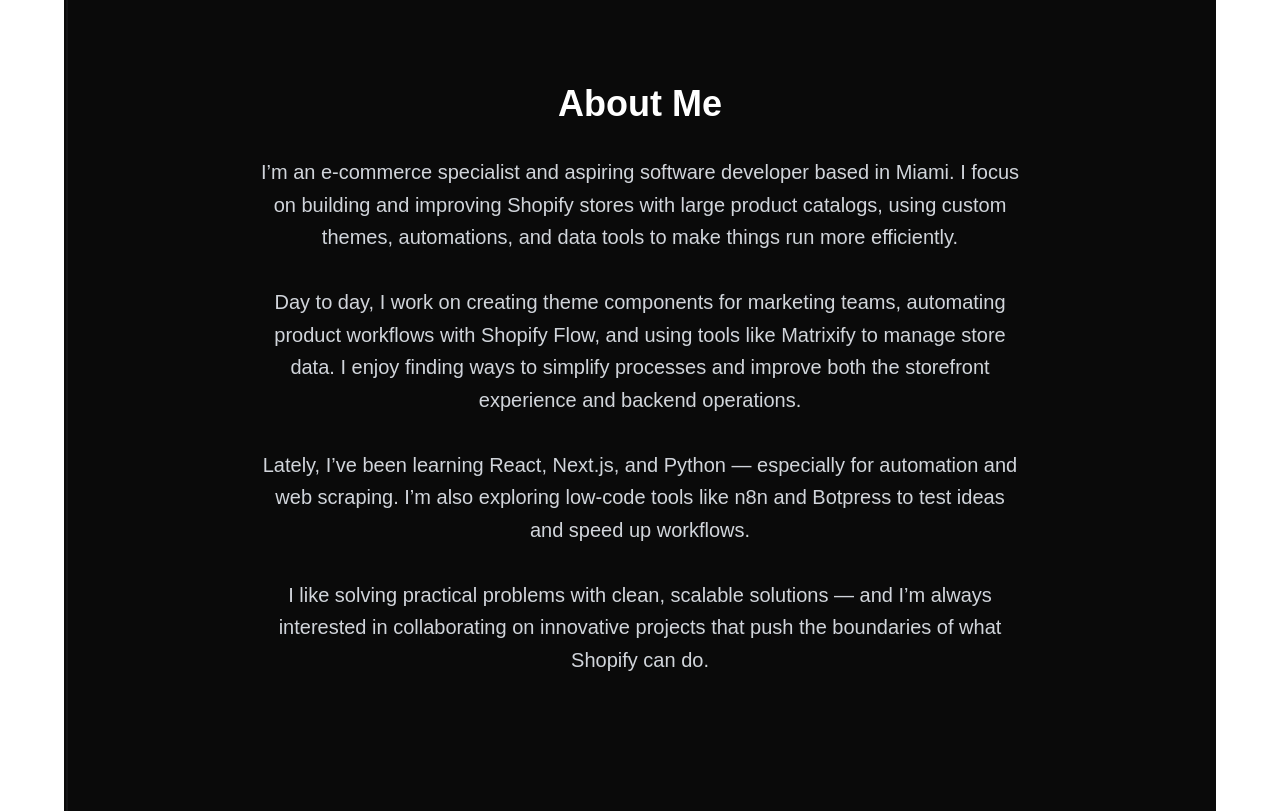
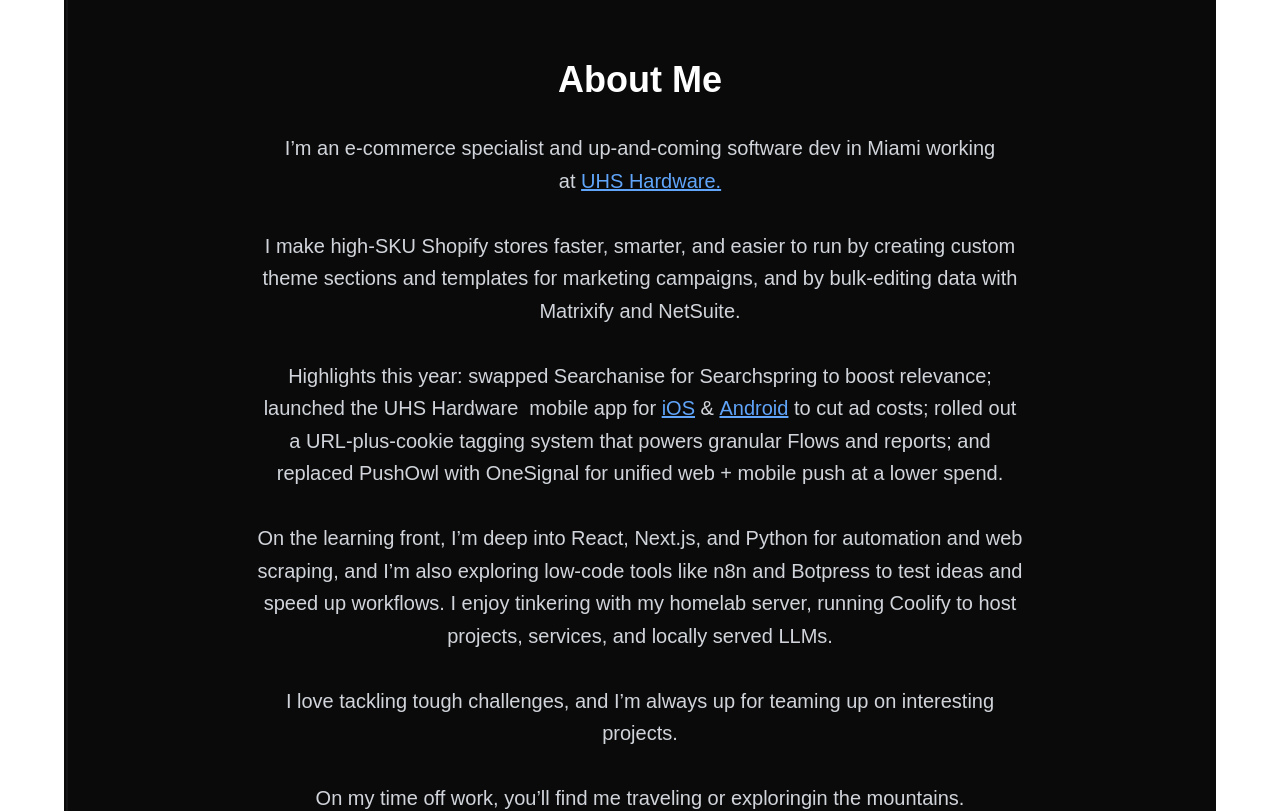
Before and after one commit to tn-py/tirsonavarro.dev, a Next.js app: page / in a window 1280 px wide. Shown: the part 820-1631 px from the top of the page. Built offline with nearby package versions, Linux system fonts and the light colour scheme.

Commit message:
updates to projects and about

```diff
--- a/src/components/About.tsx
+++ b/src/components/About.tsx
@@ -4,20 +4,71 @@
 
 export const About = () => {
   return (
-    <section id="about" className="w-full min-h-screen py-20 flex items-center justify-center px-8" style={{ backgroundColor: "#0a0a0a" }}>
+    <section
+      id="about"
+      className="w-full min-h-screen py-20 flex items-center justify-center px-8"
+      style={{ backgroundColor: "#0a0a0a" }}
+    >
       <div className="max-w-3xl mx-auto text-center">
-        <h2 className="text-4xl font-bold mb-8 text-center text-white">About Me</h2>
-
+        <h2 className="text-4xl font-bold mb-8 text-center text-white">
+          About Me
+        </h2>
 
         <p className="text-xl text-gray-300 leading-relaxed">
-  I’m an e-commerce specialist and aspiring software developer based in Miami. I focus on building and improving Shopify stores with large product catalogs, using custom themes, automations, and data tools to make things run more efficiently.<br /><br />
-  Day to day, I work on creating theme components for marketing teams, automating product workflows with Shopify Flow, and using tools like Matrixify to manage store data. I enjoy finding ways to simplify processes and improve both the storefront experience and backend operations.<br /><br />
-  Lately, I’ve been learning React, Next.js, and Python — especially for automation and web scraping. I’m also exploring low-code tools like n8n and Botpress to test ideas and speed up workflows.<br /><br />
-  I like solving practical problems with clean, scalable solutions — and I’m always interested in collaborating on innovative projects that push the boundaries of what Shopify can do.
-</p>
-
-
-
+          I’m an e-commerce specialist and up-and-coming software dev in Miami working at&nbsp;
+          <a
+            href="https://www.uhs-hardware.com/"
+            target="_blank"
+            rel="noopener noreferrer"
+            className="text-blue-400 underline hover:text-blue-300"
+          >
+            UHS Hardware.
+          </a>{" "}
+          <br />
+          <br />
+          I make high-SKU Shopify stores faster, smarter, and easier to run by
+          creating custom theme sections and templates for marketing campaigns,
+          and by bulk-editing data with Matrixify and NetSuite.
+          <br />
+          <br />
+          Highlights this year: swapped Searchanise for Searchspring to boost
+          relevance; launched the UHS Hardware&nbsp;
+           mobile app for&nbsp;
+          <a
+            href="https://apps.apple.com/us/app/uhs-hardware/id6744415977"
+            target="_blank"
+            rel="noopener noreferrer"
+            className="text-blue-400 underline hover:text-blue-300"
+          >
+            iOS
+          </a>{" "}
+          &amp;&nbsp;
+          <a
+            href="https://play.google.com/store/apps/details?id=com.uFsTVLUJsqPv.natively"
+            target="_blank"
+            rel="noopener noreferrer"
+            className="text-blue-400 underline hover:text-blue-300"
+          >
+            Android
+          </a>{" "}
+          to cut ad costs; rolled out a URL-plus-cookie tagging system that
+          powers granular Flows and reports; and replaced PushOwl with OneSignal
+          for unified web + mobile push at a lower spend.
+          <br />
+          <br />
+          On the learning front, I’m deep into React, Next.js, and Python for
+          automation and web scraping, and I’m also exploring low-code tools
+          like n8n and Botpress to test ideas and speed up workflows. I enjoy
+          tinkering with my homelab server, running Coolify to host projects,
+          services, and locally served LLMs.
+          <br />
+          <br />
+          I love tackling tough challenges, and I’m always up for teaming up on
+          interesting projects.
+          <br />
+          <br />
+          On my time off work, you’ll find me traveling or exploringin the mountains.
+        </p>
       </div>
     </section>
   );
--- a/src/components/Projects.tsx
+++ b/src/components/Projects.tsx
@@ -29,7 +29,7 @@
     title: "My Shopify Store",
     description:
       "This is my development shopify store, where I test theme components, automations, apps and webhooks. It features a clean and modern design, with a focus on user experience and functionality.",
-    image: "https://tn-pull-zone.b-cdn.net/NotesandTasksApp.png",
+    image: "https://TN-Pull-Zone.b-cdn.net/MyShopifyStore.png",
   },
   {
     id: 3,
```
